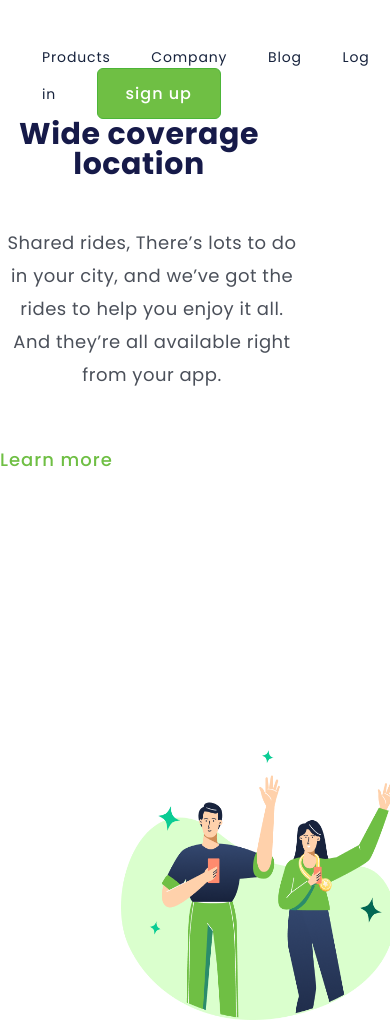
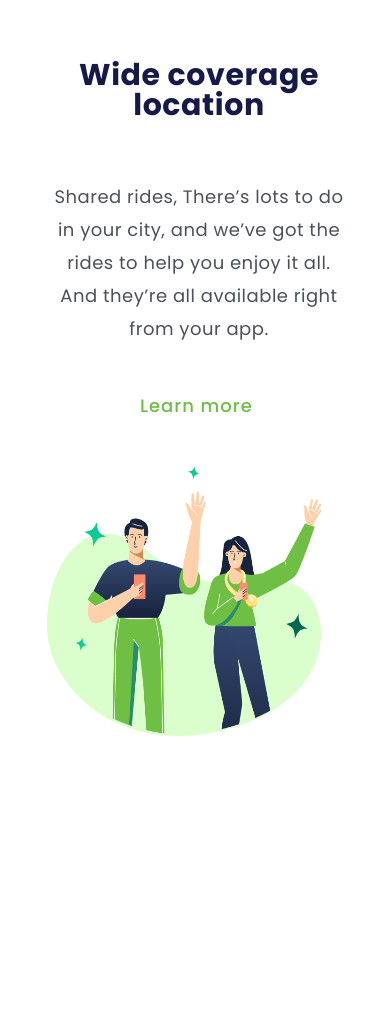
Before and after one commit to Scaborel/Projeto-1-responsividade, a plain HTML site: page index.html in a window 390 px wide. After the commit the page ends 844 px from the top, so only its background shows below. Drawn offline with Linux system fonts and the light colour scheme.

Commit message:
Alteração e complemento do projeto 1 css pt 2

```diff
--- a/styles.css
+++ b/styles.css
@@ -85,6 +85,7 @@ main {
     img {
         width: 280px;
         height: 270px;
+        margin: 47px;
     }
 
     .link-section{
@@ -94,7 +95,7 @@ main {
         font-weight: 500;
         line-height: normal;
         letter-spacing: 1px;
-        margin: 0 auto;
+        margin: 140px;
     }
     section {
         width: 100%;
@@ -113,7 +114,7 @@ main {
         font-weight: 700;
         line-height: 30px;
         letter-spacing: 0.596px;
-        margin: 0;
+        margin: 60px;
     }
     p {
         width: 304px;
@@ -124,6 +125,15 @@ main {
         font-weight: 400;
         line-height: 33px;
         letter-spacing: 0.5px;
+        margin: 47px;
+    }
+    header {
+        display: none;
+    }
+    main {
+        position: static;
+        height: 100vh;
+        width: 100vw;
     }
 
 }
```
